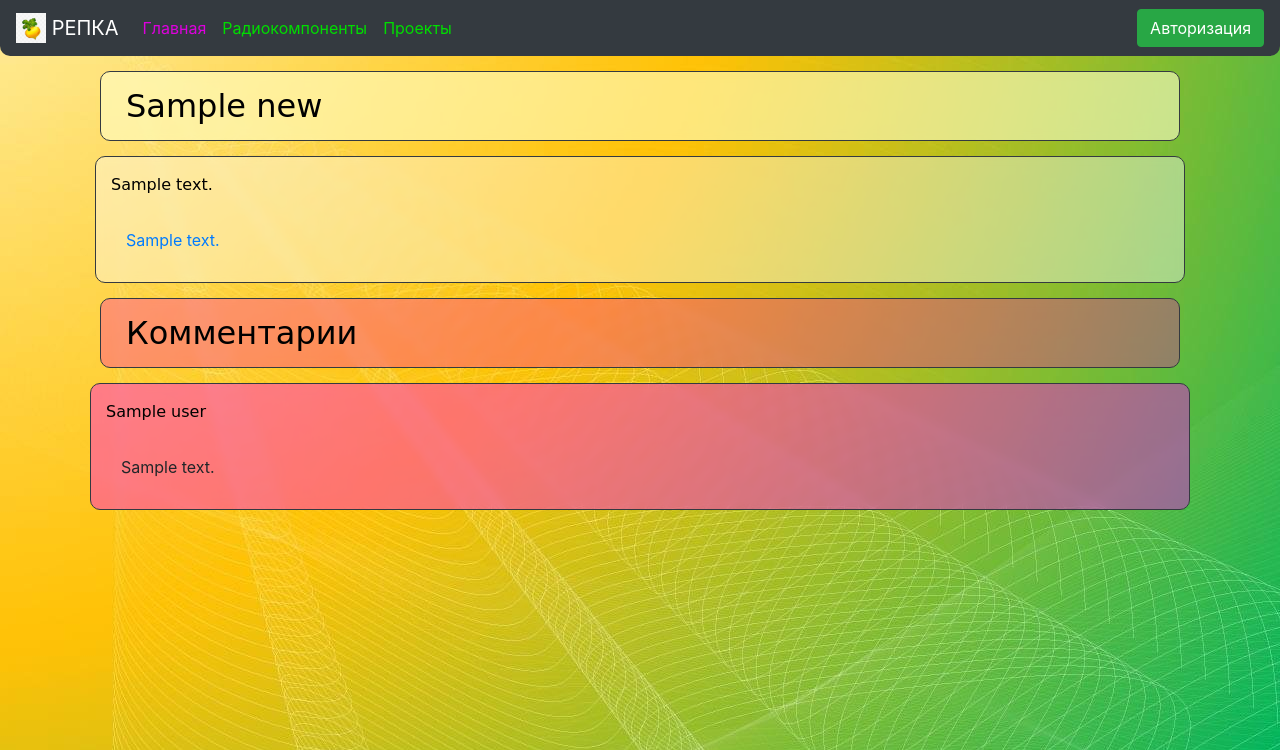
After one commit to TheKolaysik/REPKA, a Python web app: template templates/project.html in a window 1280 px wide. The commit adds this page. Shown: the top 750 px of the page. Run offline with Jinja, Linux system fonts and the light colour scheme; the template is opened without the code that fills it: most values are stand-ins (such as "Sample title", 1, 10 or a date in 2020); some libraries are stand-ins or nearby versions.

Commit message:
Version 0.2

```diff
--- a/data/__all_models.py
+++ b/data/__all_models.py
@@ -2,3 +2,4 @@ from . import users
 from . import news
 from . import category
 from . import components
+from . import comments
--- a/data/news.py
+++ b/data/news.py
@@ -11,8 +11,9 @@ class News(SqlAlchemyBase):
     id = sqlalchemy.Column(sqlalchemy.Integer, primary_key=True, autoincrement=True)
     title = sqlalchemy.Column(sqlalchemy.String, nullable=True)
     content = sqlalchemy.Column(sqlalchemy.String, nullable=True)
-    created_date = sqlalchemy.Column(sqlalchemy.DateTime, default=datetime.datetime.now)
+    created_date = sqlalchemy.Column(sqlalchemy.DateTime, default=datetime.datetime.today())
     is_private = sqlalchemy.Column(sqlalchemy.Boolean, default=True)
     user_id = sqlalchemy.Column(sqlalchemy.Integer, sqlalchemy.ForeignKey("users.id"))
+    about = sqlalchemy.Column(sqlalchemy.String, nullable=True)
     user = orm.relation('User')
-    categories = orm.relation("Category", secondary="association", backref="news")
+    comments = orm.relation("Comment", back_populates="news")
--- a/data/users.py
+++ b/data/users.py
@@ -18,6 +18,7 @@ class User(SqlAlchemyBase, UserMixin):
     created_date = sqlalchemy.Column(sqlalchemy.DateTime, default=datetime.datetime.now)
 
     news = orm.relation("News", back_populates='user')
+    comments = orm.relation("Comment", back_populates="user")
 
     def set_password(self, password):
         self.hashed_password = generate_password_hash(password)
--- a/templates/base.html
+++ b/templates/base.html
@@ -9,19 +9,19 @@
           crossorigin="anonymous">
     <title>{{title}}</title>
 </head>
-<body>
+<body style="background-image: url('../static/img/background_wallpaper1.jpg'); background-attachment: fixed;">
 <header>
     <nav class="navbar navbar-expand-sm navbar-dark bg-dark" style="border-radius: 0 0 10px 10px">
-        <a class="navbar-brand"><img src="/static/img/repka1.jpg" width="30" height="30"
+        <a class="navbar-brand"><img src="../static/img/repka1.jpg" width="30" height="30"
                                                class="d-inline-block align-top" alt="Картинка репки"> РЕПКА</a>
         <button class="navbar-toggler" type="button" data-toggle="collapse" data-target="#collapsibleNavbar">
             <span class="navbar-toggler-icon"></span>
         </button>
         <div class="collapse navbar-collapse" id="collapsibleNavbar">
             <div class="navbar-nav mr-auto">
-                <a class="nav-item nav-link active" href="/#">Главная<span class="sr-only">(current)</span></a>
-                <a class="nav-item nav-link" href="/components">Радиокомпоненты</a>
-                <a class="nav-item nav-link" href="/#">Проекты</a>
+                <a class="nav-item nav-link active" style="color:#DD00DD" href="/#">Главная<span class="sr-only">(current)</span></a>
+                <a class="nav-item nav-link" style="color:#00DD00" href="/components">Радиокомпоненты</a>
+                <a class="nav-item nav-link" style="color:#00DD00" href="/projects">Проекты</a>
             </div>
         </div>
         {% if current_user.is_authenticated %}
--- /dev/null
+++ b/templates/project.html
@@ -0,0 +1,37 @@
+{% extends "base.html" %}
+
+{% block content %}
+
+<div class="border border-dark"
+     style="padding: 10px; margin: 15px; border-radius: 10px; backdrop-filter: blur(5px); background: rgba(255, 255, 200, 0.6);">
+    <div>
+        <a style="font-size: 32px; padding: 15px"><font face="Comic Sans MS" color="#000000">{{news.title}}</font></a>
+    </div>
+    {% if current_user.is_authenticated and current_user == news.user %}
+    <div style="padding: 5px;">
+        <a style="font-size: 20px; padding: 15px">Автор: {{news.user.name}}, Дата изменения: {{news.created_date}}</a>
+        <a href="/news/{{ news.id }}" class="btn btn-warning">Изменить</a>
+        <a href="/news_delete/{{ news.id }}" class="btn btn-danger">Удалить</a>
+    </div>
+    {% endif %}
+</div>
+<div class="col-md6 border border-dark"
+     style="padding: 15px; margin: 10px; border-radius: 10px; backdrop-filter: blur(5px); background: rgba(255, 255, 255, 0.4);">
+    <p><font face="Comic Sans MS" color="#000000">{{news.content}}</font></p>
+    <div style="padding: 15px"><a style="display: block;" href="{{ news.about }}">{{ news.about }}</a></div>
+</div>
+<div class="border border-dark"
+     style="padding: 10px; margin: 15px; border-radius: 10px; backdrop-filter: blur(5px); background: rgba(255, 0, 200, 0.3);">
+    <div>
+        <a style="font-size: 32px; padding: 15px"><font face="Comic Sans MS" color="#000000">Комментарии</font></a>
+    </div>
+
+</div>
+{% for item in comments %}
+<div class="col-md6 border border-dark"
+     style="padding: 15px; margin: 5px; border-radius: 10px; backdrop-filter: blur(5px); background: rgba(255, 0, 255, 0.4);">
+    <p><font face="Comic Sans MS" color="#000000">{{item.user.name}}</font></p>
+    <div style="padding: 15px"><a style="display: block;">{{ item.content }}</a></div>
+</div>
+{% endfor %}
+{% endblock %}
--- /dev/null
+++ b/templates/start_page.html
@@ -0,0 +1,6 @@
+{% extends "base.html" %}
+
+{% block content %}
+<h1 class="display-4" style="padding: 15px">Главная</h1>
+<p></p>
+{% endblock %}
```
Also changed, not shown: data/comments.py (added, +19 -0 lines), forms/news.py (+7 -1 lines), main.py (+44 -9 lines), templates/components.html (+10 -10 lines), templates/index.html (+16 -13 lines), templates/news.html (+10 -1 lines), db/blogs.db, static/img/background_wallpaper1.jpg (added).
